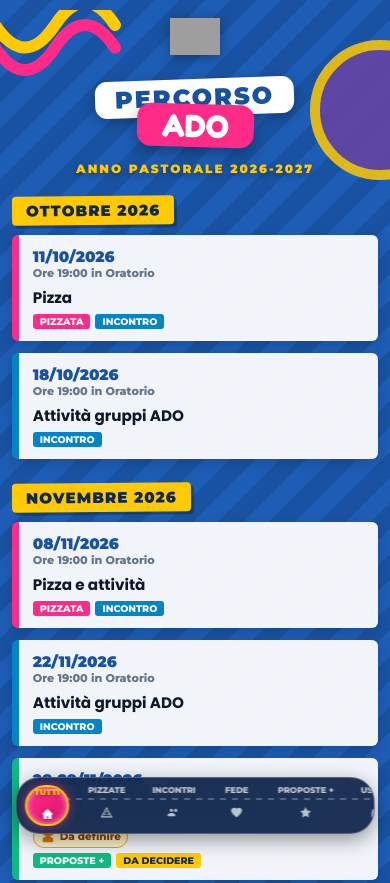
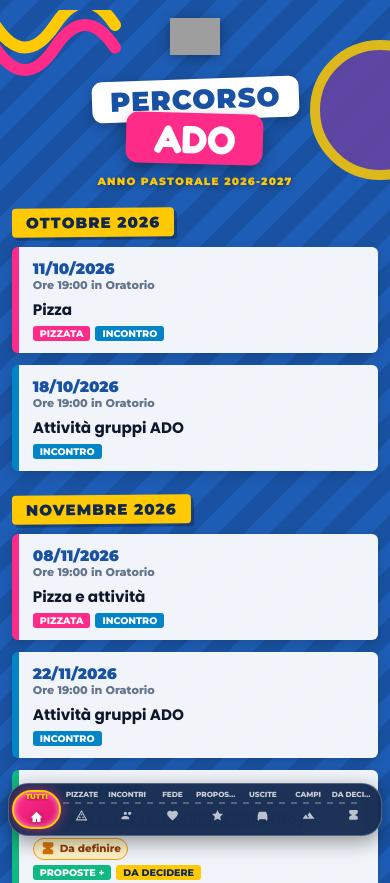
Before and after one commit to OratorioAlbano/calendario-ado, a plain HTML site: page index.html in a window 390 px wide. Shown: the top 883 px of the page. Drawn offline with Linux system fonts and the light colour scheme; grey boxes are pictures that could not be loaded.

Commit message:
index.html

```diff
--- a/index.html
+++ b/index.html
@@ -522,9 +522,131 @@
             filter: drop-shadow(0 1px 3px rgba(0,0,0,0.3));
         }
 
-        @media (max-width: 480px) {
-            .event-card { flex-direction: column; align-items: flex-start; gap: 6px; }
-            .event-info { padding: 0; }
+        /* --- OTTIMIZZAZIONE MOBILE --- */
+        @media (max-width: 600px) {
+            /* Titolo: evita sovrapposizioni sui telefoni stretti */
+            .poster-title-container {
+                width: 100%;
+                max-width: 100%;
+            }
+
+            .box-percorso {
+                font-size: clamp(1.25rem, 7vw, 1.8rem);
+                letter-spacing: 1px;
+                padding: 4px 18px;
+                border-radius: 10px;
+            }
+
+            .box-ado {
+                font-size: clamp(1.7rem, 10vw, 2.5rem);
+                padding: 2px 28px;
+                margin-top: -7px;
+                border-radius: 12px;
+            }
+
+            .sub-pastorale {
+                font-size: clamp(0.62rem, 2.7vw, 0.82rem);
+                letter-spacing: 1.2px;
+                margin-top: 11px;
+            }
+
+            /* Barra filtri: tutti i pulsanti entrano nello schermo */
+            .floating-path-filter {
+                width: calc(100% - 16px);
+                max-width: none;
+                left: 50%;
+                bottom: max(8px, env(safe-area-inset-bottom));
+                padding: 4px 5px;
+                overflow: hidden;
+                border-radius: 20px;
+            }
+
+            .path-track {
+                width: 100%;
+                min-width: 0;
+                justify-content: stretch;
+                padding: 0;
+            }
+
+            .path-node {
+                flex: 1 1 0;
+                min-width: 0;
+                padding: 2px 1px;
+            }
+
+            .node-label {
+                font-size: clamp(0.43rem, 1.9vw, 0.58rem);
+                letter-spacing: -0.1px;
+                max-width: 100%;
+                overflow: hidden;
+                text-overflow: ellipsis;
+            }
+
+            .node-circle {
+                width: 27px;
+                height: 27px;
+                margin-top: 2px;
+            }
+
+            .node-circle svg {
+                width: 13px;
+                height: 13px;
+            }
+
+            .path-line-svg {
+                left: 13px;
+                right: 13px;
+                top: 14px;
+            }
+
+            .liquid-wave-pill {
+                top: 2px;
+                bottom: 2px;
+            }
+
+            .event-card {
+                flex-direction: column;
+                align-items: flex-start;
+                gap: 6px;
+            }
+
+            .event-date {
+                min-width: 0;
+            }
+
+            .event-info {
+                padding: 0;
+                width: 100%;
+            }
+        }
+
+        @media (max-width: 360px) {
+            .floating-path-filter {
+                width: calc(100% - 10px);
+                padding-left: 3px;
+                padding-right: 3px;
+            }
+
+            .node-label {
+                font-size: 0.42rem;
+            }
+
+            .node-circle {
+                width: 25px;
+                height: 25px;
+            }
+
+            .box-percorso {
+                font-size: 1.2rem;
+                padding-left: 14px;
+                padding-right: 14px;
+            }
+
+            .box-ado {
+                font-size: 1.65rem;
+                padding-left: 24px;
+                padding-right: 24px;
+            }
         }
     </style>
 </head>
@@ -1055,14 +1177,21 @@
         const floatingFilter = document.getElementById('floatingFilter');
 
         window.addEventListener('scroll', function() {
-            let scrollTop = window.pageYOffset || document.documentElement.scrollTop;
+            const scrollTop = Math.max(
+                0,
+                window.pageYOffset || document.documentElement.scrollTop
+            );
+            const delta = scrollTop - lastScrollTop;
 
-            if (scrollTop > lastScrollTop && scrollTop > 40) {
+            /* Nasconde solo dopo uno spostamento verticale reale,
+               evitando piccoli movimenti del touch-screen. */
+            if (delta > 8 && scrollTop > 50) {
                 floatingFilter.classList.add('banner-hidden');
-            } else if (scrollTop < lastScrollTop) {
+            } else if (delta < -8) {
                 floatingFilter.classList.remove('banner-hidden');
             }
-            lastScrollTop = scrollTop <= 0 ? 0 : scrollTop;
+
+            lastScrollTop = scrollTop;
         }, { passive: true });
     </script>
 </body>
```
